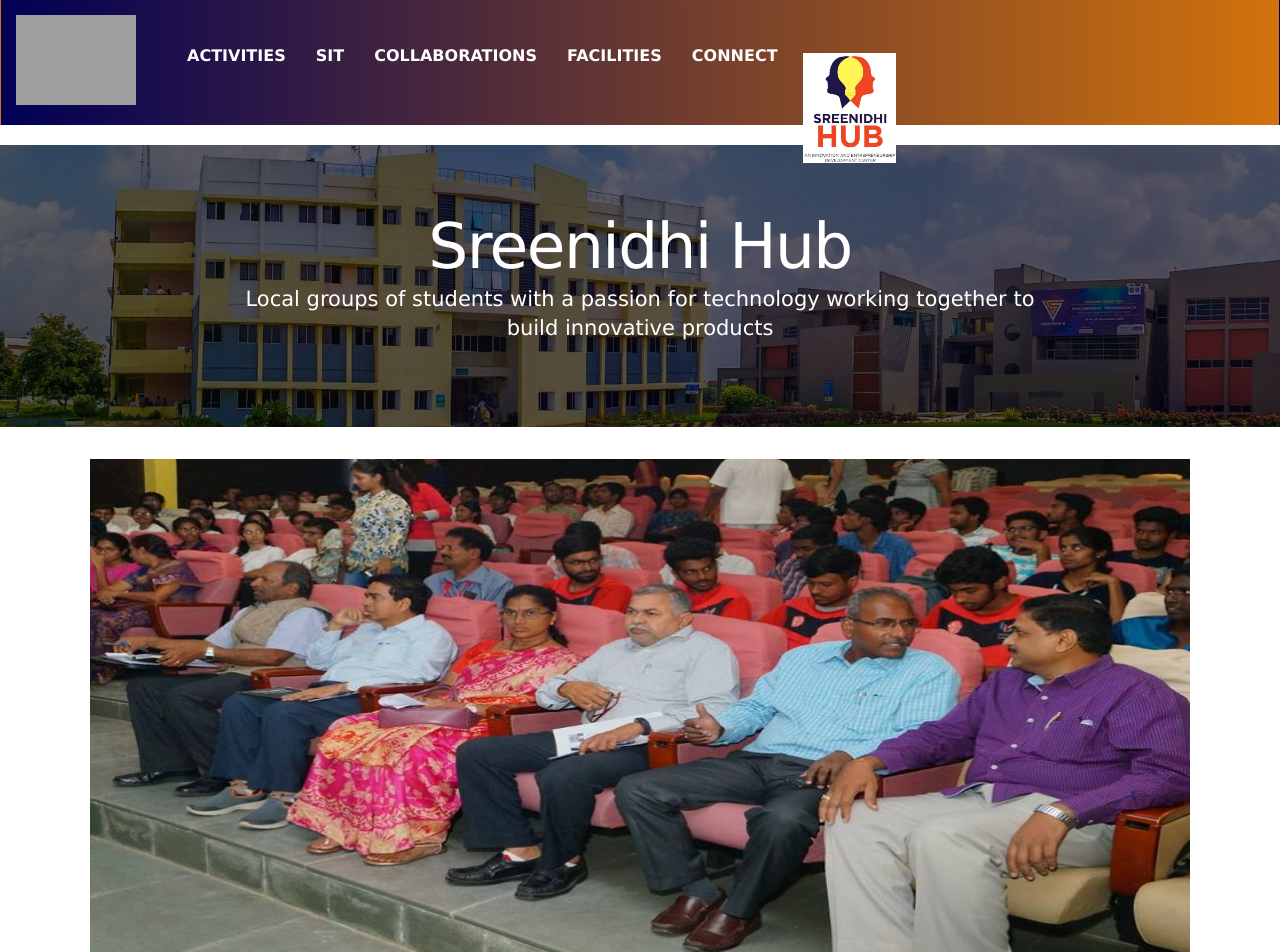
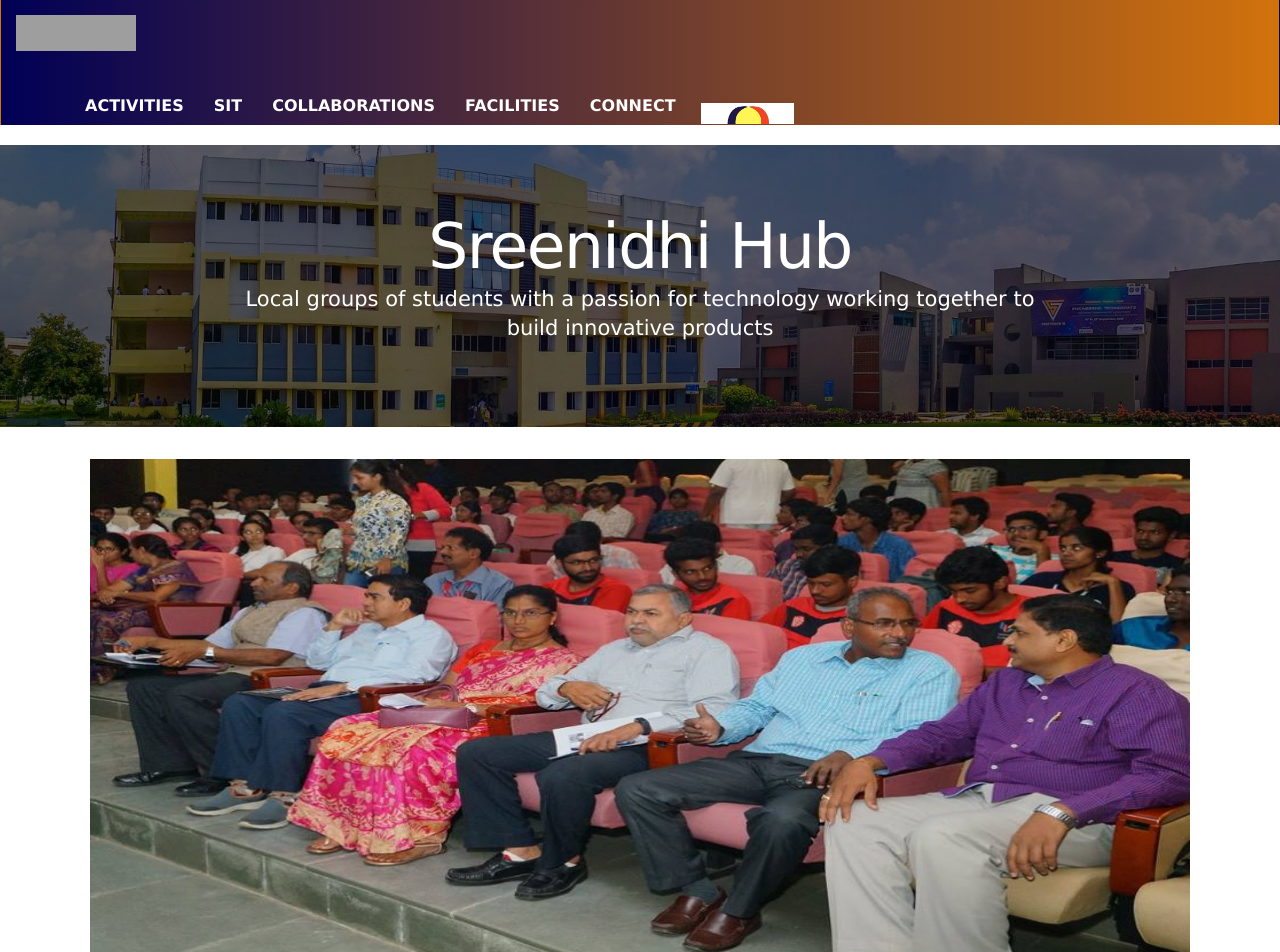
Before and after one commit to SNISTInnovationHub/snistinnovationhub.github.io, a Jekyll site: the page built from index.html, in a window 1280 px wide. Shown: the top 952 px of the page. Built offline with Jekyll 4.4.1, drawn with Linux system fonts in a browser that asks for light colours; nearby versions of some CDN libraries; some web fonts are replaced; library files that are not in the unit come from our copies.

Commit message:
Update app.css

```diff
--- a/static/css/app.css
+++ b/static/css/app.css
@@ -12,6 +12,12 @@
 .sheetsee  ul li {padding-bottom: 6px; line-height: 22px;}
 
 
+*{
+  overflow-x:hidden;
+}
+body{
+  padding:0px;
+}
 
 img[alt=sheetseeimg] {
   width: 400px;
```
